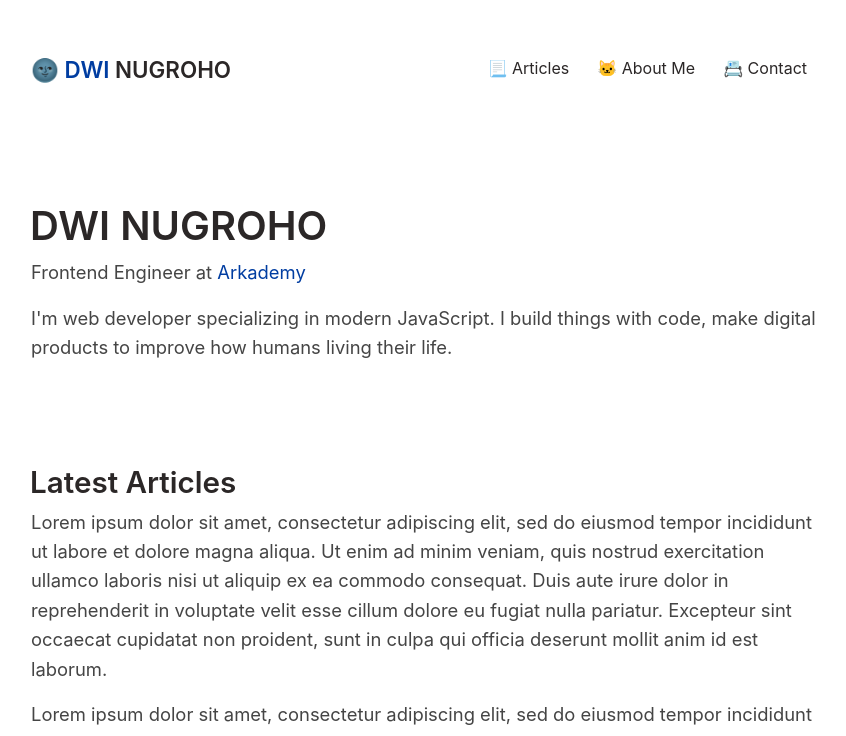
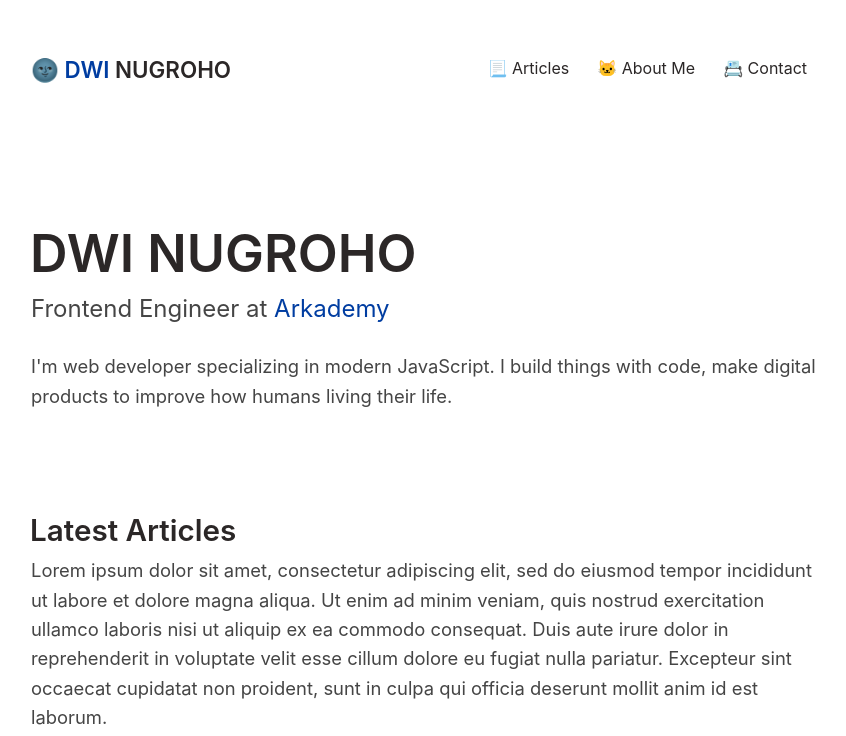
Before and after one commit to dwinugroho/try-gatsbyJs, a Gatsby site: page / in a window 1280 px wide. Shown: the top 736 px of the page, without its empty margins (216-1062 px from the left). Built offline with nearby package versions, Linux system fonts and the light colour scheme; Gatsby itself is replaced by a stand-in of ours.

Commit message:
change style selection

```diff
--- a/src/components/seo.js
+++ b/src/components/seo.js
@@ -33,7 +33,7 @@ function SEO({ description, lang, meta, title }) {
         lang,
       }}
       title={title}
-      titleTemplate={`%s | ${site.siteMetadata.title}`}
+      titleTemplate={`%s - ${site.siteMetadata.title}`}
       meta={[
         {
           name: `description`,
--- a/src/pages/index.js
+++ b/src/pages/index.js
@@ -6,14 +6,14 @@ import SEO from "../components/seo";
 const IndexPage = () => (
   <Layout>
     <SEO title="Home" />
-    <section className="container">
-      <h1>
+    <section className="container hero">
+      <h1 className="hero__title">
         DWI NUGROHO
       </h1>
-      <p>
+      <p className="hero__role">
         Frontend Engineer at <a href="//arkademy.com" target="_blank" rel="noopener noreferrer"> Arkademy</a>
       </p>
-      <p>
+      <p className="hero__description">
         I'm web developer specializing in modern JavaScript. I build things with code, make digital products to improve how humans living their life.
       </p>
     </section>
--- a/src/styles/modules/layout.scss
+++ b/src/styles/modules/layout.scss
@@ -16,13 +16,42 @@
 // Main Content
 
 #main-content {
-  margin-top: 100px;
+  margin-top: 132px;
 }
 
 @include small-breakpoint {
   #main-content {
-    margin-top: 140px;
+    margin-top: 160px;
     padding: 60px 0 0;
     min-height: calc(100vh - 219px);
   }
 }
+
+.hero {
+  &__title {
+    font-size: 40px;
+  }
+  &__role {
+    font-size: 20px;
+    margin-top: -4px;
+  }
+  &__description {
+    margin-top: 24px;
+  }
+}
+
+@include small-breakpoint {
+  .hero {
+    &__title {
+      font-size: 52px;
+    }
+    &__role {
+      font-size: 24px;
+    }
+  }
+}
+
+::selection {
+  background: rgba(255, 235, 20, 0.7);
+  color: #111;
+}
```
